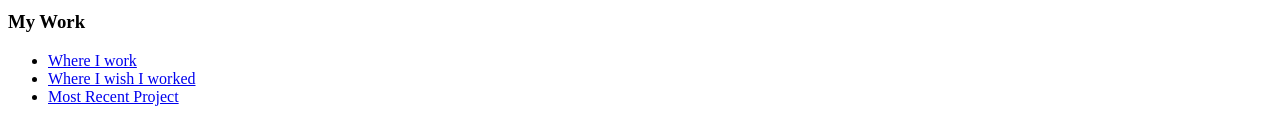
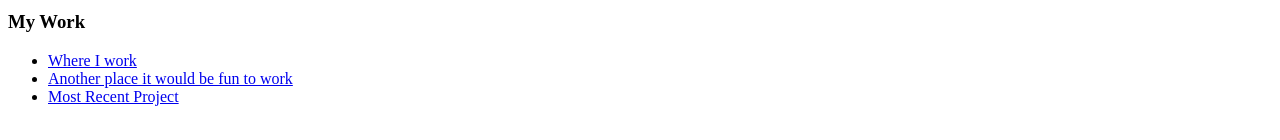
Before and after one commit to kmoravec14/Keith-Moravec, a plain HTML site: page index.html in a window 1280 px wide. Shown: the part 620-760 px from the top of the page. Drawn offline with Linux system fonts and the light colour scheme.

Commit message:
2nd commmit

```diff
--- a/Basic-HTML-Bio.html
+++ b/index.html
@@ -25,7 +25,7 @@
 <h3>My Work</h3>
 <ul>
     <li><a href="https://www.progressrail.com/" target="_blank">Where I work</a></li>
-    <li><a href="https://www.nasa.gov/" target="_blank">Where I wish I worked</a></li>
+    <li><a href="https://www.nasa.gov/" target="_blank">Another place it would be fun to work</a></li>
     <li><a href="https://www.railwaygazette.com/traction-and-rolling-stock/emd-unveils-its-first-tier-4-diesel-locomotive/41455.article" target="_blank">Most Recent Project</a></li>
   </ul>
 </html>
```
